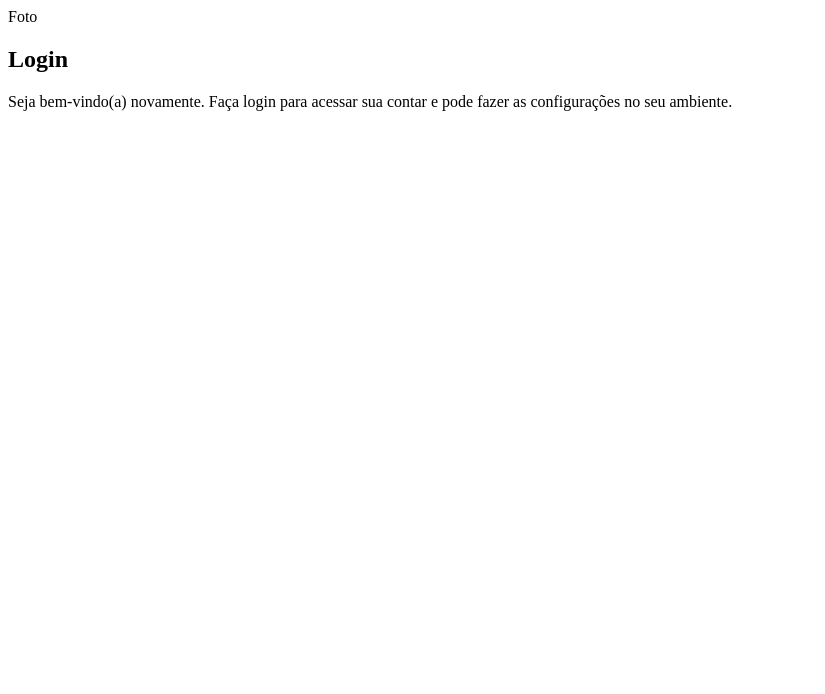
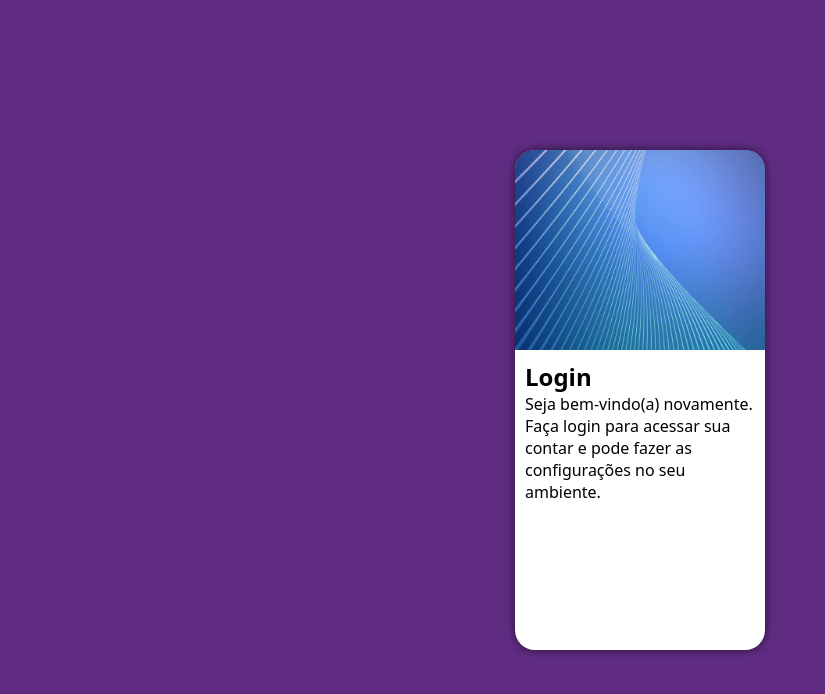
Before and after one commit to claudiopaivadev/projeto-login, a plain HTML site: page index.html in a window 1280 px wide. Shown: the whole page, without its empty margins (0-825 px from the left). Drawn offline with Linux system fonts and the light colour scheme.

Commit message:
fazendo login

```diff
--- a/estilos/style.css
+++ b/estilos/style.css
@@ -5,3 +5,48 @@ Paleta Cor
 verde: #49a09d
 lilás:#5f2c82
 */
+
+*{
+    font-family: system-ui, -apple-system, BlinkMacSystemFont, 'Segoe UI', Roboto, Oxygen, Ubuntu, Cantarell, 'Open Sans', 'Helvetica Neue', sans-serif;
+    margin: 0px;
+    padding: 0px;
+    box-sizing: border-box;
+}
+
+body, html {
+    background-color: #5f2c82;
+    height: 100vh;
+    width: 10vw;
+}
+
+main{
+    position: relative;
+    height: 100vh;
+    width: 100vw;
+}
+
+section#login{
+    position: absolute;
+    top: 50%;
+    left: 50%;
+    transform: translate(-50%, -50%);
+    background-color: white;
+    width: 250px;
+    height: 500px;
+    border-radius: 20px;
+    overflow: hidden;
+    box-shadow: 0px 0px 10px rgba(0, 0, 0, 0.603);
+}
+
+section#login > div#imagem {
+    display: block;
+    background: #5f2c82 url(../imagens/sean-whang.jpg) no-repeat;
+    background-size: cover;
+    background-position: left center;
+    height: 200px;
+}
+
+section#login > div#form {
+    display: block;
+    padding: 10px;
+}
--- a/index.html
+++ b/index.html
@@ -10,7 +10,7 @@
     <main>
         <section id="login">
             <div id="imagem">
-                Foto
+
             </div>
             <div id="form">
                 <h1>Login</h1>
```
